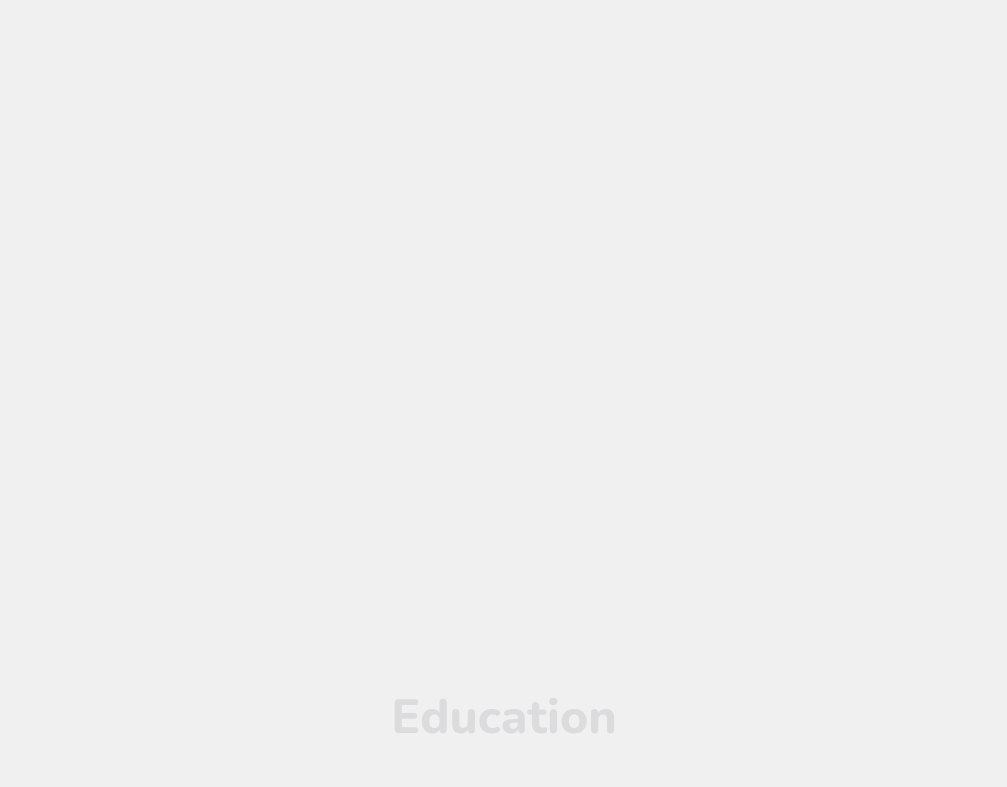
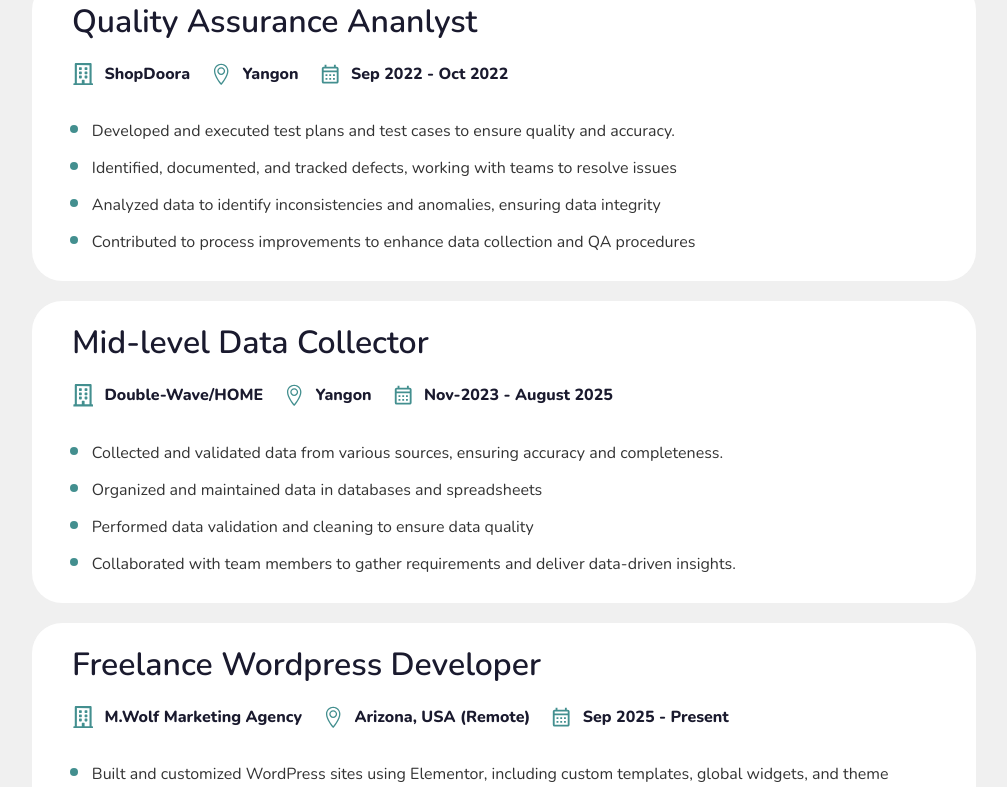
Before and after one commit to Kazuo-Mikara/react-portfolio, a React (Vite) app: page / in a window 1280 px wide. Shown: the part 2632-3419 px from the top of the page, without its empty margins (136-1143 px from the left). Built offline with nearby package versions, Linux system fonts and the light colour scheme; a web font is replaced by a local one.

Commit message:
feat: Add professional experience section with dedicated component, styles, and scroll animations.

```diff
--- a/src/App.jsx
+++ b/src/App.jsx
@@ -32,16 +32,16 @@ const App = () => {
             markers: false,
             toggleActions: 'play play reverse reverse'
           },
-          // scaleY: 0,
-          // y: -20,
-          // transformOrigin: "top",
-          // stagger: 0.11,
+          scaleY: 0,
+          y: -20,
+          transformOrigin: "top",
+          stagger: 0.11,
+          duration: 1,
+          ease: "power3.out",
+          // opacity: 0.3,
+          // stagger: 0.1,
           // duration: 1,
           // ease: "power3.out",
-          opacity: 0.3,
-          stagger: 0.1,
-          duration: 1,
-          ease: "power3.out",
 
         }
       )
@@ -114,8 +114,8 @@ const App = () => {
   }
   useEffect(() => {
     smoothTextScroll()
-    smoothBoxScroll()
-    smoothEducationCardScroll()
+    // smoothBoxScroll()
+    // smoothEducationCardScroll()
   }, [])
 
   const lenis = useLenis((lenis) => {
--- a/src/Experience/Experience.css
+++ b/src/Experience/Experience.css
@@ -68,7 +68,7 @@
 .timeline-item {
   display: flex;
   font-size: 1rem;
-  font-weight: 400;
+  font-weight: 800;
   flex-direction: row;
   gap: 10px;
 }
--- a/src/Experience/Experience.jsx
+++ b/src/Experience/Experience.jsx
@@ -4,18 +4,19 @@ import { FaRegBuilding } from "react-icons/fa";
 import { TfiLocationPin } from "react-icons/tfi";
 import { MdOutlineCalendarMonth } from "react-icons/md";
 const EXPERIENCE = [
+
     {
         id: 1,
-        jobTitle: "Mid-level Data Collector",
+        jobTitle: "Junior Full-Stack Web Developer",
         current: false,
-        company: "Double-Wave/HOME",
+        company: "Compass Global",
         location: "Yangon",
-        duration: "Nov-2023 - August 2025",
+        duration: "Sep-2022 - Jan-2024",
         responsibilities: [
-            "Collected and validated data from various sources, ensuring accuracy and completeness.",
-            " Organized and maintained data in databases and spreadsheets",
-            "Performed data validation and cleaning to ensure data quality",
-            "Collaborated with team members to gather requirements and deliver data-driven insights.",
+            "Developed and optimized production-ready web applications using React, Next.js, and TypeScript, ensuring robust code quality and minimizing runtime errors through strict type-checking and custom interfaces.",
+            "Engineered responsive, mobile-first interfaces using Tailwind CSS, maintaining high-fidelity layouts and consistent branding across complex marketing landing pages and internal admin dashboards.",
+            "Built and documented RESTful APIs using Express.js to facilitate real-time communication between internal data services and external third-party integrations.",
+            "Participated in the full Software Development Life Cycle (SDLC) within an Agile environment, utilizing Git for version control and Postman for rigorous API testing and documentation.",
         ],
     },
     {
@@ -33,9 +34,23 @@ const EXPERIENCE = [
         ],
     },
     {
-        id: 2,
+        id: 3,
+        jobTitle: "Mid-level Data Collector",
+        current: false,
+        company: "Double-Wave/HOME",
+        location: "Yangon",
+        duration: "Nov-2023 - August 2025",
+        responsibilities: [
+            "Collected and validated data from various sources, ensuring accuracy and completeness.",
+            " Organized and maintained data in databases and spreadsheets",
+            "Performed data validation and cleaning to ensure data quality",
+            "Collaborated with team members to gather requirements and deliver data-driven insights.",
+        ],
+    },
+    {
+        id: 4,
         jobTitle: "Freelance Wordpress Developer",
-        current: true,
+        current: false,
         company: "M.Wolf Marketing Agency",
         location: "Arizona, USA (Remote)",
         duration: "Sep 2025 - Present",
```
